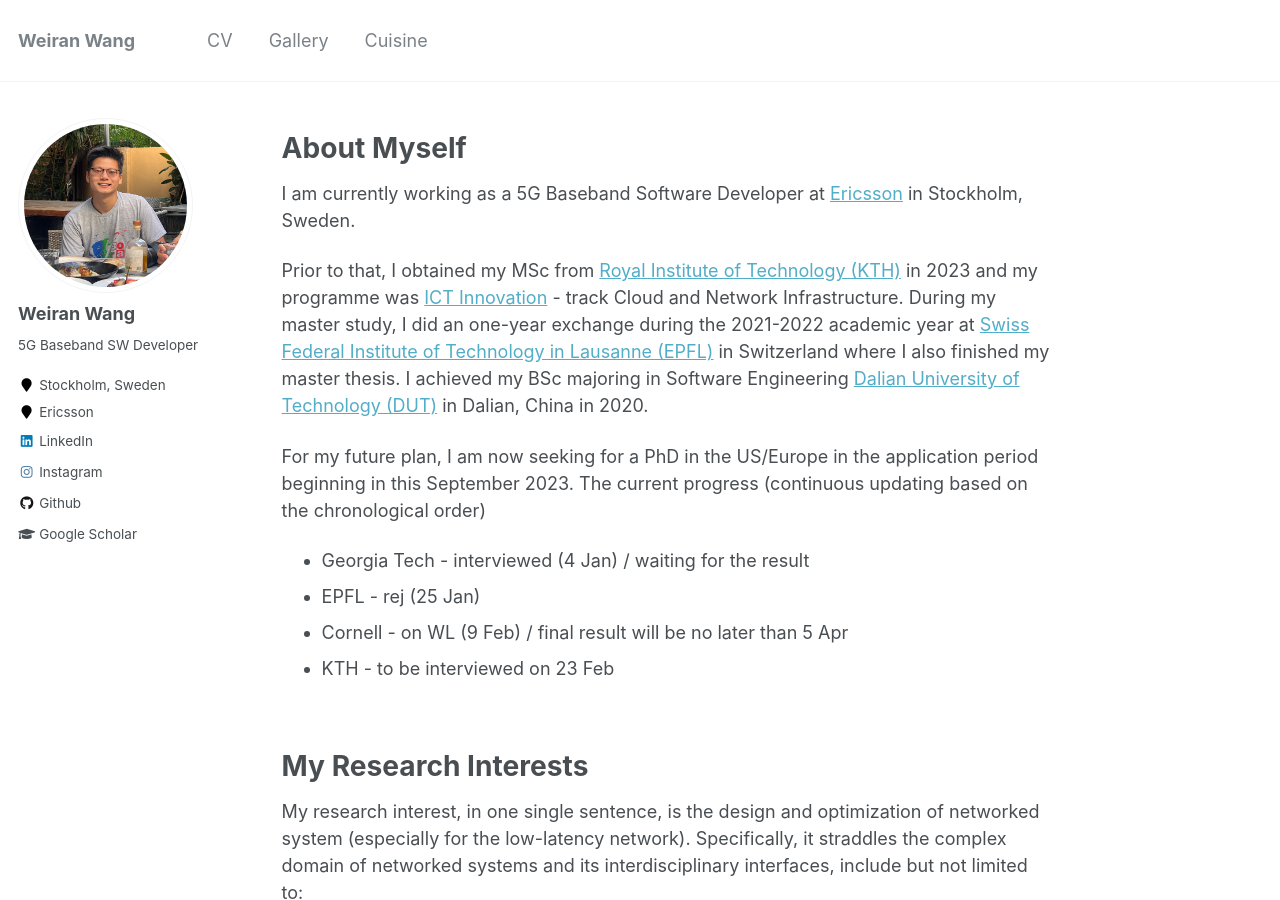
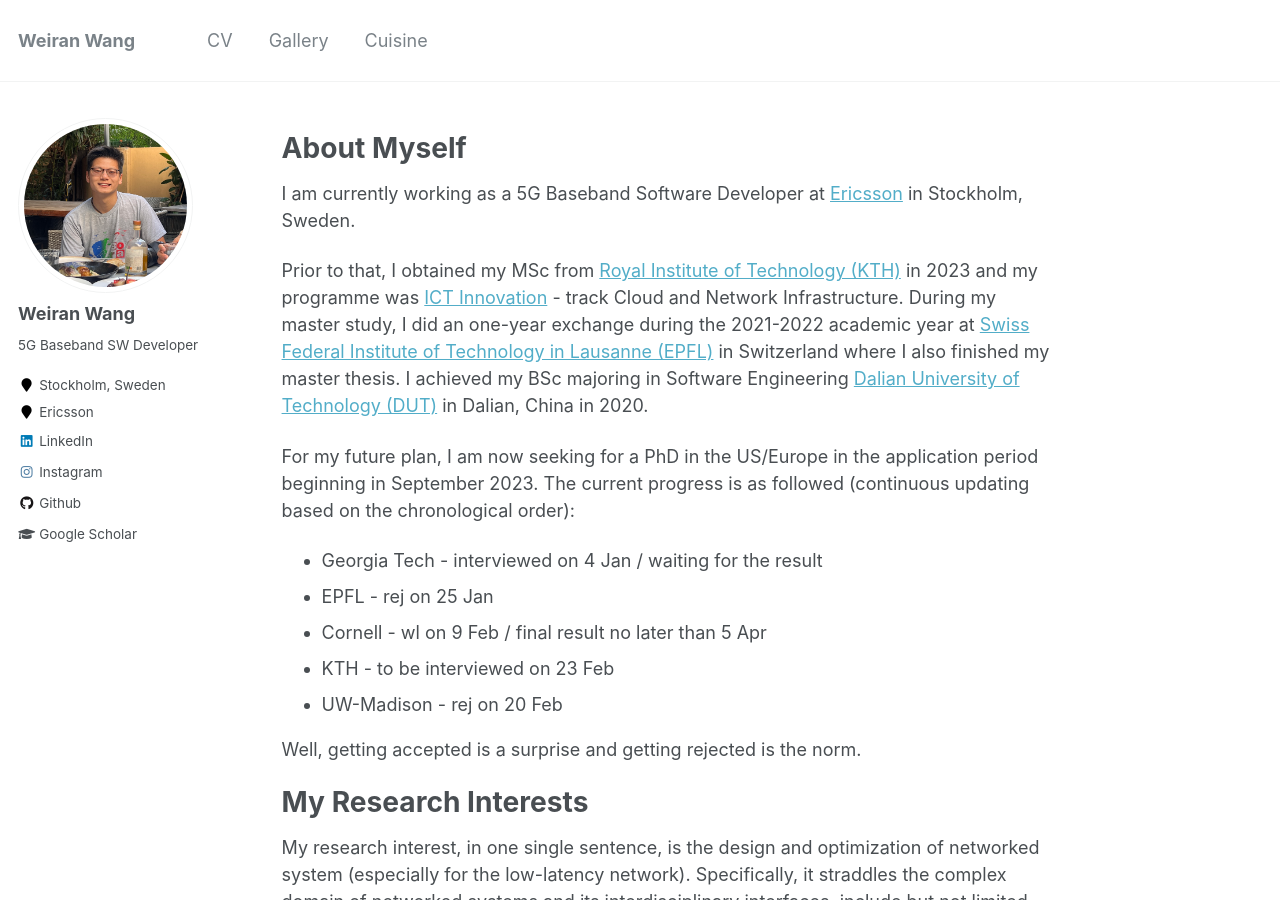
Before and after one commit to wangweiran0129/wangweiran0129.github.io, a Jekyll site: the page built from _pages/about.md, in a window 1280 px wide and 900 px high. Built offline with Jekyll 4.4.1, drawn with Linux system fonts in a browser that asks for light colours; some of the changed text lies outside the part shown.

Commit message:
Update my application status

```diff
--- a/_pages/about.md
+++ b/_pages/about.md
@@ -13,14 +13,16 @@
 
 Prior to that, I obtained my MSc from [Royal Institute of Technology (KTH)](https://www.kth.se/en) in 2023 and my programme was [ICT Innovation](https://www.kth.se/en/studies/master/ict-innovation) - track Cloud and Network Infrastructure. During my master study, I did an one-year exchange during the 2021-2022 academic year at [Swiss Federal Institute of Technology in Lausanne (EPFL)](https://www.epfl.ch/en/) in Switzerland where I also finished my master thesis. I achieved my BSc majoring in Software Engineering [Dalian University of Technology (DUT)](https://en.dlut.edu.cn/) in Dalian, China in 2020.
 
-For my future plan, I am now seeking for a PhD in the US/Europe in the application period beginning in this September 2023.
-The current progress (continuous updating based on the chronological order)
+For my future plan, I am now seeking for a PhD in the US/Europe in the application period beginning in September 2023.
+The current progress is as followed (continuous updating based on the chronological order):
 <ul id="application_status">
-  <li>Georgia Tech - interviewed (4 Jan) / waiting for the result</li>
-  <li>EPFL - rej (25 Jan)</li>
-  <li>Cornell - on WL (9 Feb) / final result will be no later than 5 Apr</li>
+  <li>Georgia Tech - interviewed on 4 Jan / waiting for the result</li>
+  <li>EPFL - rej on 25 Jan</li>
+  <li>Cornell - wl on 9 Feb / final result no later than 5 Apr</li>
   <li>KTH - to be interviewed on 23 Feb</li>
+  <li>UW-Madison - rej on 20 Feb</li>
 </ul>
+Well, getting accepted is a surprise and getting rejected is the norm.
 <br>
 
 <h1>My Research Interests</h1>
@@ -43,7 +45,7 @@
   <li> I hold the habit of taking photographs, and I focus more on the landscape where you can find my gallery on the tap above.</li>
   <li> I can't say no to food all over the world, and I try to learn as much as possible where you can also find what I've cooked on the tap above.</li>
   <li> I am willing to do some sports that are usually sponsored by Red Bull. Skiing in the Swiss Alps during the winter ⛷️ (The Swiss black path is still challenging for me, but I can handle the blue and red ones without any difficulties) and diving in the Mediterranean during the summer 🤿 have been my annual sacred cow. Yes, I have an <a href="https://drive.google.com/file/d/1Ch8Ajgckvbv-Z73niMWj1QG_5HpNdOCn/view?usp=sharing">open water diving certificate</a>. I also have a plan to upgrade my diving certificate to an advanced one and perhaps try to do underwater photography.</li>
-  <li> I travel quite a lot, and I've been to 🇹🇭 🇯🇵 🇺🇸 🇬🇧 🇳🇱 🇫🇮 🇸🇪 🇦🇹 🇨🇭 🇫🇷 🇪🇸 🇮🇹 🇳🇴 🇩🇪 🇮🇸 🇲🇨 🇲🇹 🇩🇰 </li>
+  <li> I travel quite a lot, and I've been to Thailand, Japan, the US, the UK, Netherlands, Finland, Sweden, Austria, Switzerland, France, Spain, Italy, Danmark, Norway, Germany, Iceland, Monaco and Malta</li>
   <li> I don't drink alcohol. It is not because I don't want or I'm not allowed. It is because I'm allergic to alcohol, which makes me lose lots of fun in Europe.</li>
   <li> I'm a Barcelona loyalist, and I've been watching Barcelona games since 2010.</li>
   <li> I'm learning how to drive and my family has recently changed a new car. Due to these, I'm obsessed with performance cars, especially Audi RS7. However, I may bow to life by choosing a Tesla Model 3 or Audi A3 at last. Oh, I also begin to watch F1 from this year.</li>
```
